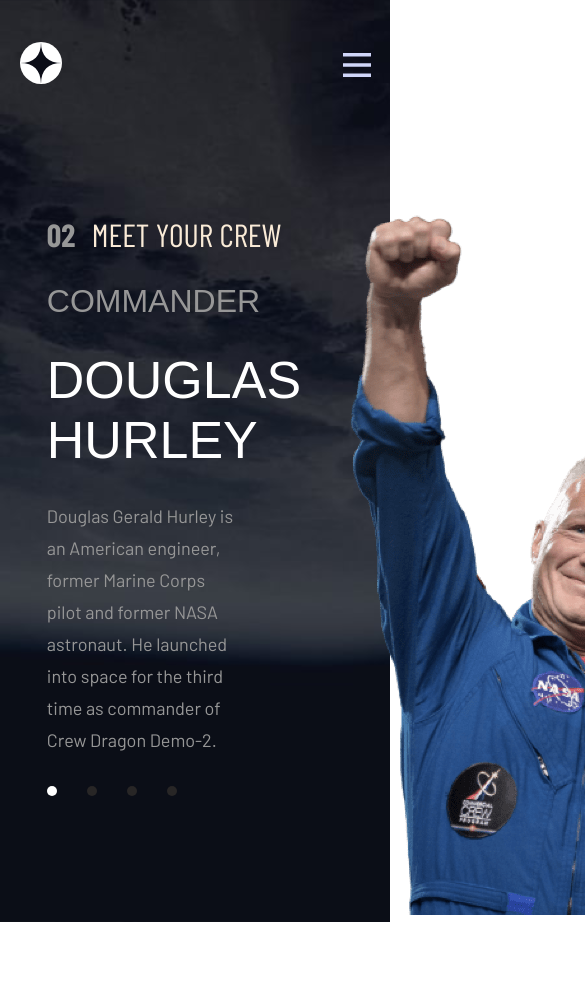
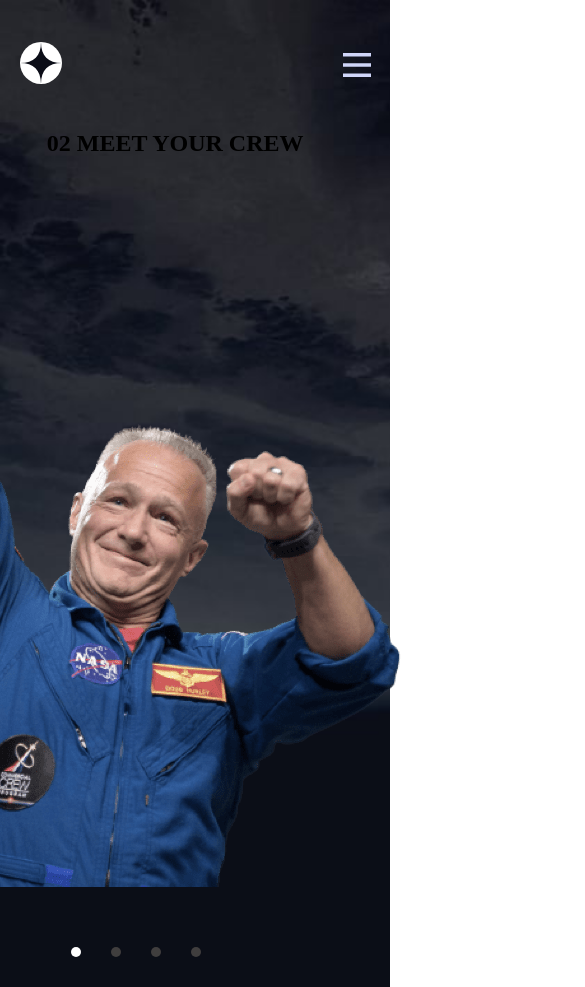
Before and after one commit to Segnities/space-tourism, a React (Vite) app: page /crew in a window 390 px wide. Shown: the top 987 px of the page, 585 px wide, since content can reach past the window. Before the commit the page ends 922 px from the top, so only its background shows below. Built offline with nearby package versions, Linux system fonts and the light colour scheme; a web font is replaced by a local one.

Commit message:
useResizeObserver, useBackgroundChange, backgroundImageReducer, Crew - device components

```diff
--- a/src/App.tsx
+++ b/src/App.tsx
@@ -11,7 +11,7 @@
 import { useResizeObserver } from "./hooks/useResizeObserver";
 
 function App() {
-  const clientWidth = useResizeObserver();
+  const resizeObserver = useResizeObserver();
   const backgroundImage = useSelector(
     (state: { backgroundImage: { backgroundImage: string } }) =>
       state.backgroundImage.backgroundImage
@@ -22,7 +22,7 @@
       style={{ backgroundImage: `url("${backgroundImage}")` }}
     >
       <BrowserRouter>
-        {clientWidth > 576 ? <Header /> : <MobileHeader />}
+        {resizeObserver.isDesktop ? <Header /> : <MobileHeader />}
         <AppRouter />
       </BrowserRouter>
     </div>
--- a/src/hooks/useBackgroundChange.ts
+++ b/src/hooks/useBackgroundChange.ts
@@ -11,7 +11,7 @@
   backgroundHomeTablet: string;
   backgroundHomeMobile: string;
 }) => {
-  const clientWidth = useResizeObserver();
+  const resizeObserver = useResizeObserver();
   const dispatch = useDispatch();
 
   useEffect(() => {
@@ -20,8 +20,8 @@
         desktop: background.backgroundHomeDesktop,
         tablet: background.backgroundHomeTablet,
         mobile: background.backgroundHomeMobile,
-        clientWidth,
+        resizeObserver
       })
     );
-  }, [clientWidth]);
+  }, [resizeObserver.clientWidth]);
 };
--- a/src/hooks/useResizeObserver.ts
+++ b/src/hooks/useResizeObserver.ts
@@ -9,5 +9,10 @@
   });
   ReziseObserver.observe(element as HTMLElement);
 
-  return clientWidth;
+  return {
+    clientWidth,
+    isMobile: clientWidth < 560,
+    isTablet: clientWidth > 560 && clientWidth < 992,
+    isDesktop: clientWidth > 992,
+  };
 }
--- a/src/pages/Crew/Crew.tsx
+++ b/src/pages/Crew/Crew.tsx
@@ -6,6 +6,7 @@
 
 import { useBackgroundChange } from "../../hooks/useBackgroundChange";
 import { useFindPageIndex } from "../../hooks/useFindPageIndex";
+import { useResizeObserver } from "../../hooks/useResizeObserver";
 
 import CrewDesktopBackground from "./assets/img/background-crew-desktop.jpg";
 import CrewTabletBackground from "./assets/img/background-crew-tablet.jpg";
@@ -13,49 +14,115 @@
 
 import styles from "./assets/css/Crew.module.css";
 
+type crewMember = {
+  name: string;
+  images: {
+    png: string;
+    webp: string;
+  };
+  role: string;
+  bio: string;
+};
+
+interface crewDeviceProps {
+  pageIndex: number;
+  crewMember: crewMember;
+  setCrewMember: (member: crewMember) => void;
+}
+interface cauroselProps {
+  crewMember: crewMember;
+  setCrewMember: (member: crewMember) => void;
+}
+
+function Caurosel(props: cauroselProps) {
+  return (
+    <div className={styles["caurosel"]}>
+      {crewData.crew.map((member) => (
+        <div
+          className={
+            props.crewMember.name === member.name
+              ? `${styles["slide"]} ${styles["active-slide"]}`
+              : styles["slide"]
+          }
+          key={nanoid()}
+          onClick={() => {
+            props.setCrewMember(member);
+          }}
+        ></div>
+      ))}
+    </div>
+  );
+}
+
+function CrewMobile(props: crewDeviceProps) {
+  return (
+    <section className={styles["memberInfo"]}>
+      <h2>
+        <b>0{props.pageIndex}</b> MEET YOUR CREW
+      </h2>
+      <div className={styles["member-bio"]}>
+        <img src={props.crewMember.images.png} alt="" />
+        <Caurosel
+          crewMember={props.crewMember}
+          setCrewMember={props.setCrewMember}
+        />
+      </div>
+    </section>
+  );
+}
+
+function CrewDesktop(props: crewDeviceProps) {
+  return (
+    <>
+      <section className={styles["member-info"]}>
+        <h2>
+          <b>0{props.pageIndex}</b> MEET YOUR CREW
+        </h2>
+        <div className={styles["member-bio"]}>
+          <p className={styles["role"]}>
+            {props.crewMember.role.toUpperCase()}
+          </p>
+          <h3 className={styles["name"]}>
+            {props.crewMember.name.toUpperCase()}
+          </h3>
+          <p className={styles["bio"]}>{props.crewMember.bio}</p>
+        </div>
+        <Caurosel
+          crewMember={props.crewMember}
+          setCrewMember={props.setCrewMember}
+        />
+      </section>
+      <div className={styles["crew-member-img"]}>
+        <img
+          src={props.crewMember.images.png}
+          alt=""
+          onDragStart={(e) => e.preventDefault()}
+        />
+      </div>
+    </>
+  );
+}
+
 function Crew() {
   const pageIndex = useFindPageIndex();
   const [crewMember, setCrewMember] = useState(crewData.crew[0]);
+  const resizeObserver = useResizeObserver();
+
+  const deviceProps = { pageIndex, crewMember, setCrewMember };
 
   useBackgroundChange({
     backgroundHomeDesktop: CrewDesktopBackground,
     backgroundHomeTablet: CrewTabletBackground,
     backgroundHomeMobile: CrewMobileBackground,
   });
+
   return (
     <main className={styles["crew"]}>
-      <section className={styles["member-info"]}>
-        <h2>
-          <b>0{pageIndex}</b> MEET YOUR CREW
-        </h2>
-        <div className={styles["member-bio"]}>
-          <p className={styles["role"]}>{crewMember.role.toUpperCase()}</p>
-          <h3 className={styles["name"]}>{crewMember.name.toUpperCase()}</h3>
-          <p className={styles["bio"]}>{crewMember.bio}</p>
-        </div>
-        <div className={styles["caurosel"]}>
-          {crewData.crew.map((member) => (
-            <div
-              className={
-                crewMember.name === member.name
-                  ? `${styles["slide"]} ${styles["active-slide"]}`
-                  : styles["slide"]
-              }
-              key={nanoid()}
-              onClick={() => {
-                setCrewMember(member);
-              }}
-            ></div>
-          ))}
-        </div>
-      </section>
-      <div className={styles["crew-member-img"]}>
-        <img
-          src={crewMember.images.png}
-          alt=""
-          onDragStart={(e) => e.preventDefault()}
-        />
-      </div>
+      {resizeObserver.isDesktop ? (
+        <CrewDesktop {...deviceProps} />
+      ) : (
+        <CrewMobile {...deviceProps} />
+      )}
     </main>
   );
 }
--- a/src/pages/Crew/assets/css/Crew.module.css
+++ b/src/pages/Crew/assets/css/Crew.module.css
@@ -1,13 +1,9 @@
 .crew {
-  display: grid;
-  grid-template-columns: 1fr 1fr;
-  grid-template-rows: 1fr;
-  grid-column-gap: 3em;
-  padding-top: 15vh;
+  display: flex;
+  padding-top: 20vh;
   padding-left: 12vw;
   padding-right: 5vw;
 }
-
 
 .member-info {
   display: flex;
@@ -68,7 +64,7 @@
   width: 10px;
   height: 10px;
   border-radius: 50%;
-  background-color: #282626;
+  background-color: #403e3e;
 }
 
 .caurosel .slide:first-child {
@@ -88,8 +84,49 @@
   background-color: #fff;
 }
 
-.crew-member-img img {
-  animation: showSlideImage ease-in-out 1s forwards;
+.crew-member-img {
+  animation: ease-in 1s forwards showSlideImage;
+  position: relative;
+}
+
+@media screen and (max-width: 1200px) {
+  .crew {
+    display: flex;
+    flex-direction: column;
+    padding-top: 5vh;
+  }
+  .member-info {
+    text-align: center;
+    align-items: center;
+  }
+  .member-info h2 {
+    align-self: flex-start;
+    font-size: 20px;
+  }
+  .member-bio {
+    display: flex;
+    align-items: center;
+    flex-direction: column;
+    width: 60%;
+  }
+  .member-bio .bio {
+    width: 100%;
+  }
+  .crew-member-img {
+    display: flex;
+    justify-content: center;
+  }
+}
+
+@media screen and (max-width: 560px) {
+
+  .crew-member-img {
+    border-bottom: 1px solid #fff;
+  }
+  .crew-member-img img {
+    width: 177px;
+    height: 222px;
+  }
 }
 
 @keyframes showSlideInfo {
--- a/src/store/backgroundImageReducer.ts
+++ b/src/store/backgroundImageReducer.ts
@@ -6,7 +6,7 @@
   desktop: string;
   tablet: string;
   mobile: string;
-  clientWidth: number;
+  resizeObserver: {clientWidth: number, isMobile:boolean, isTablet:boolean, isDesktop:boolean};
 };
 
 export const backgroundImageReducer = (
@@ -18,12 +18,15 @@
 ) => {
   if (action.type === CHANGE_BACKGROUND) {
 
-    const clientWidth: number = action.payload.clientWidth;
-    if (clientWidth <= 480) {
+    const isMobile:boolean = action.payload.resizeObserver.isMobile;
+    const isTable: boolean = action.payload.resizeObserver.isTablet;
+    const isDesktop: boolean = action.payload.resizeObserver.isDesktop;
+
+    if (isMobile) {
       return { backgroundImage: action.payload.mobile };
-    } else if (clientWidth > 480 && clientWidth < 1200) {
+    } else if (isTable) {
       return { backgroundImage: action.payload.tablet };
-    } else if (clientWidth >= 1200) {
+    } else if (isDesktop) {
       return { backgroundImage: action.payload.desktop };
     }
   }
```
